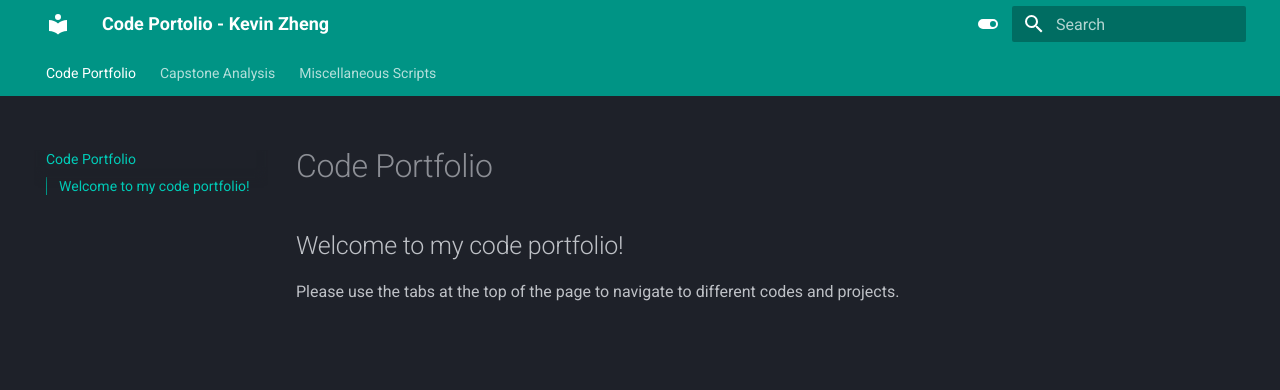
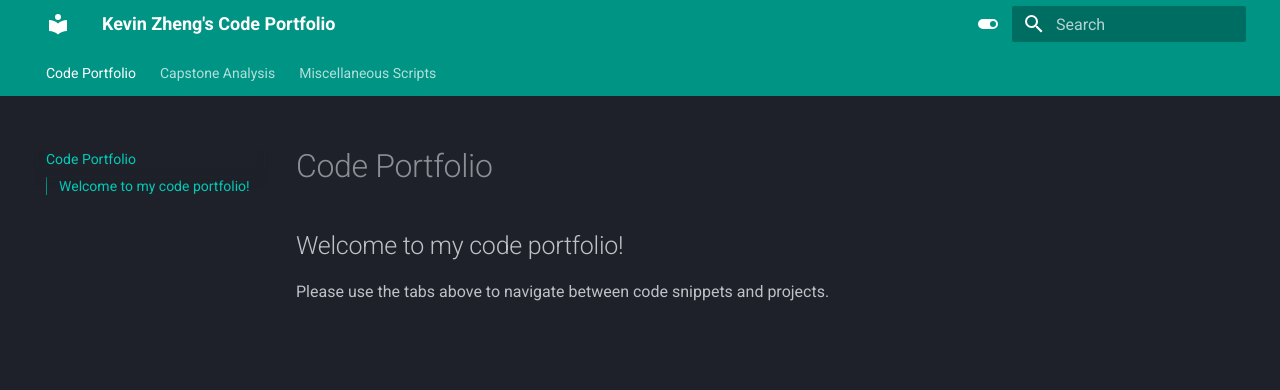
Before and after one commit to kzsf/code-docs, an MkDocs documentation site: the page built from docs/index.md, in a window 1280 px wide. Shown: the top 390 px of the page. Built offline with MkDocs 1.6.1 and Material for MkDocs 9.7.7, drawn with Linux system fonts in a browser that asks for light colours.

Commit message:
updated content

```diff
--- a/docs/index.md
+++ b/docs/index.md
@@ -1,4 +1,4 @@
 # Code Portfolio
 
 ## Welcome to my code portfolio!
-Please use the tabs at the top of the page to navigate to different codes and projects.
+Please use the tabs above to navigate between code snippets and projects.
--- a/mkdocs.yml
+++ b/mkdocs.yml
@@ -1,4 +1,4 @@
-site_name: Code Portolio - Kevin Zheng
+site_name: Kevin Zheng's Code Portfolio
 theme:
   name: material
   features:
```
